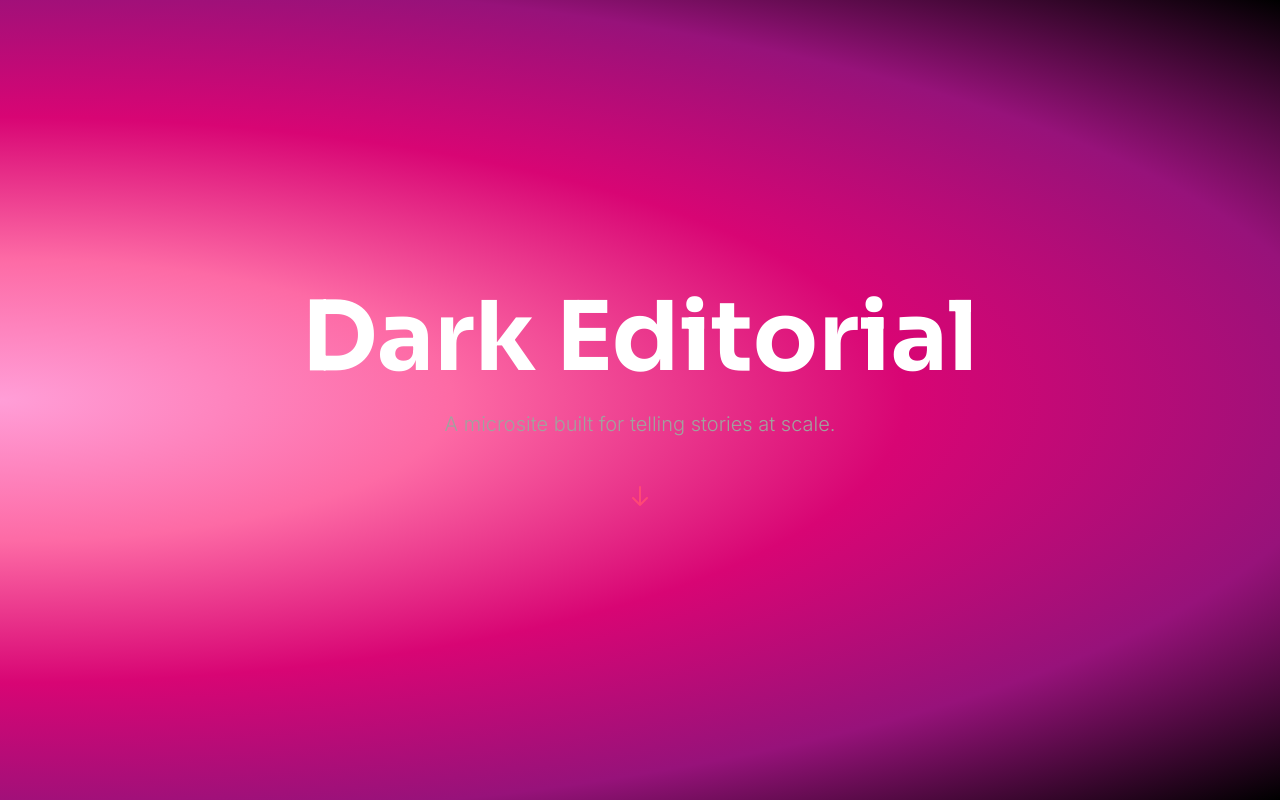
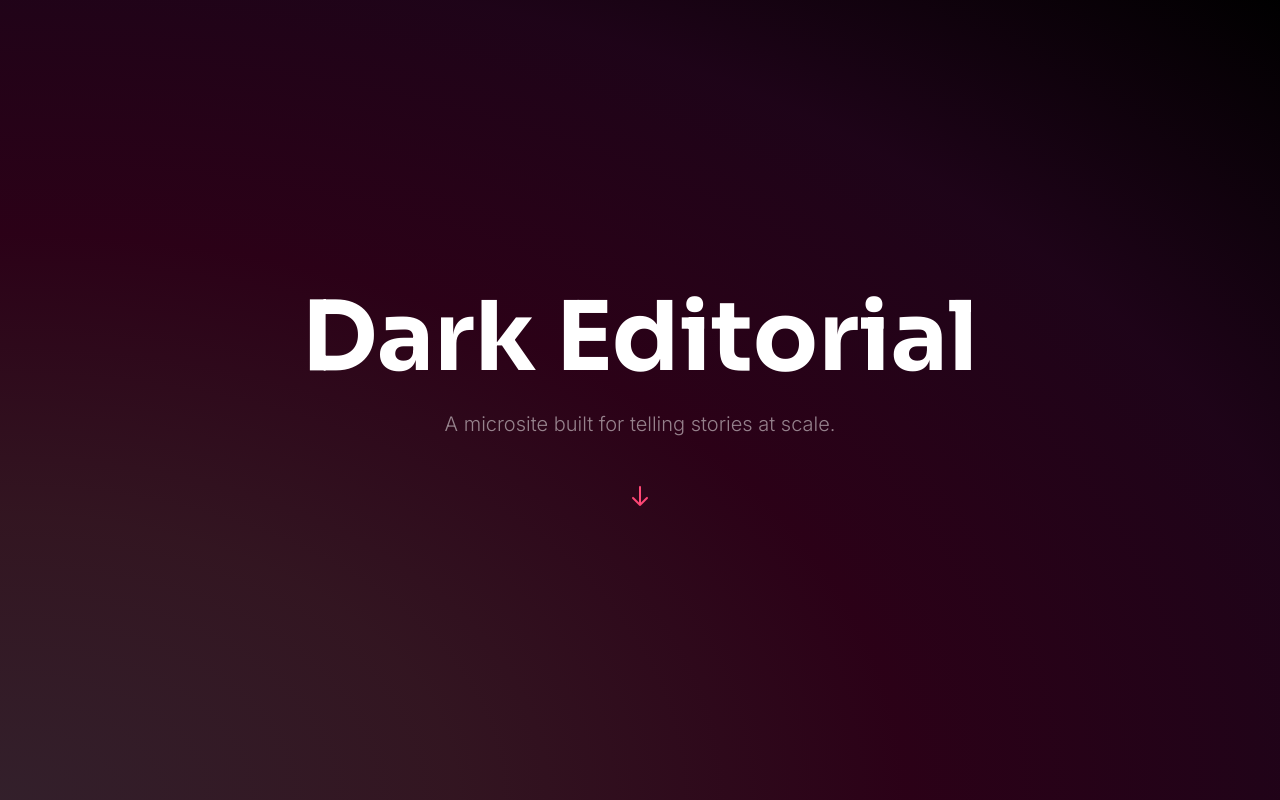
Before and after one commit to rcates12/hackathon-fusion-rubin, a Next.js app: page / in a window 1280 px wide. Shown: the top 800 px of the page. Built offline with nearby package versions, Linux system fonts and the light colour scheme.

Commit message:
Refine hero section with dark base and subtle Pank accent

```diff
--- a/app/page.tsx
+++ b/app/page.tsx
@@ -8,21 +8,29 @@ export default function HomePage() {
   return (
     <main data-theme="dark" className="bg-black text-white">
       {/* Hero Section — Full-bleed editorial opener */}
-      <section className="relative min-h-screen flex items-center justify-center overflow-hidden bg-pendo-gradient-dark px-6 py-24">
-        <div className="absolute inset-0 opacity-30" aria-hidden />
+      <section className="relative min-h-screen flex items-center justify-center overflow-hidden bg-black px-6 py-24">
+        <div
+          className="absolute inset-0 opacity-20"
+          style={{
+            backgroundImage:
+              'radial-gradient(ellipse at 0% 100%, #FF9ED7 0%, #FD6AA5 25%, #D80574 50%, #97127A 75%, #000000 100%)',
+          }}
+          aria-hidden
+        />
         <div className="relative max-w-4xl text-center">
           <h1 className="text-6xl sm:text-7xl md:text-8xl font-display font-bold leading-tight mb-6">
             Dark Editorial
           </h1>
-          <p className="text-lg sm:text-xl text-neutral-2 font-light leading-relaxed mb-12">
+          <p className="text-lg sm:text-xl font-light leading-relaxed mb-12" style={{ color: 'rgba(255, 255, 255, 0.5)' }}>
             A microsite built for telling stories at scale.
           </p>
           <div className="flex justify-center">
             <svg
-              className="w-6 h-6 text-accent animate-bounce"
+              className="w-6 h-6 animate-bounce"
               fill="none"
               stroke="currentColor"
               viewBox="0 0 24 24"
+              style={{ color: '#FF4876' }}
             >
               <path
                 strokeLinecap="round"
```
